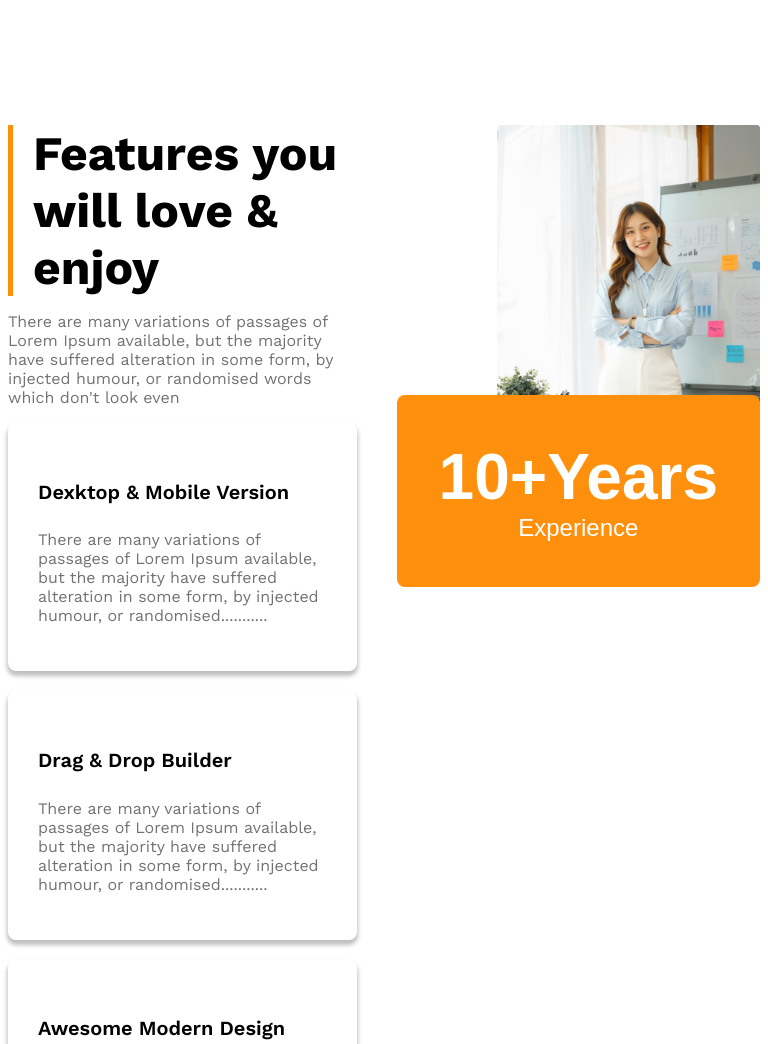
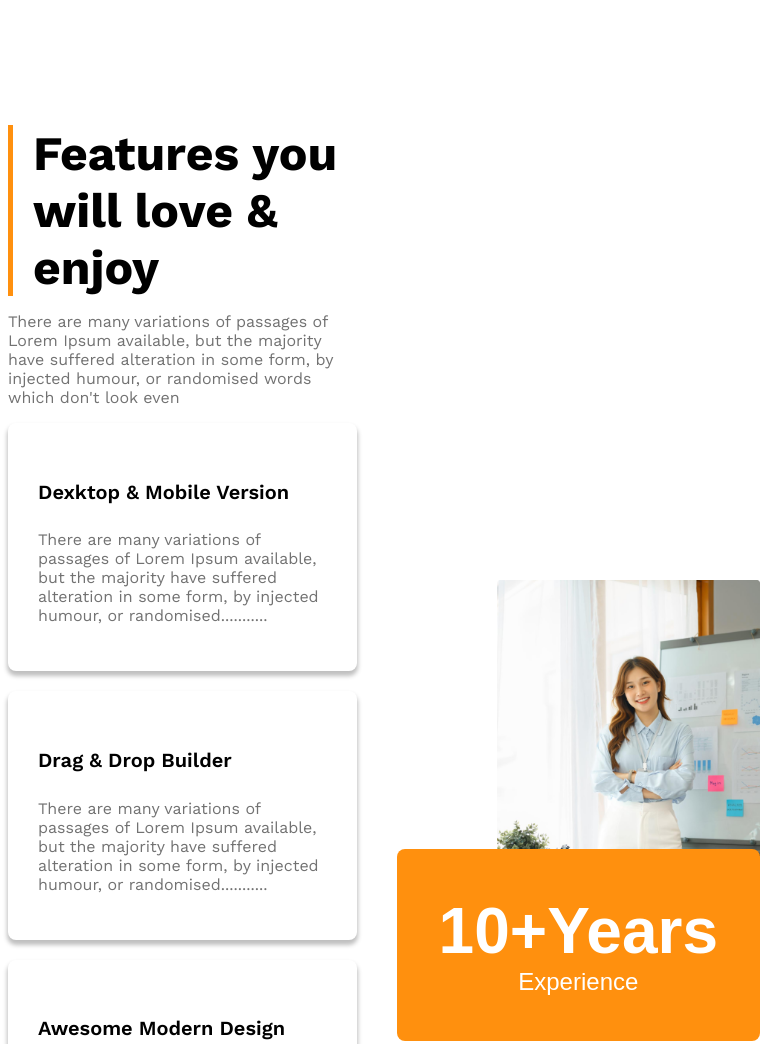
Before and after one commit to mehrin13/g3-architecture, a plain HTML site: page index.html in a window 768 px wide. Shown: the part 2140-3184 px from the top of the page. Drawn offline with nearby package versions, Linux system fonts and the light colour scheme.

Commit message:
medium screen feature

```diff
--- a/styles/g3-architect.css
+++ b/styles/g3-architect.css
@@ -288,6 +288,7 @@ footer {
 
     .navbar,
     .nav-links,
+    .features,
     .teams {
         align-items: center;
     }
```
